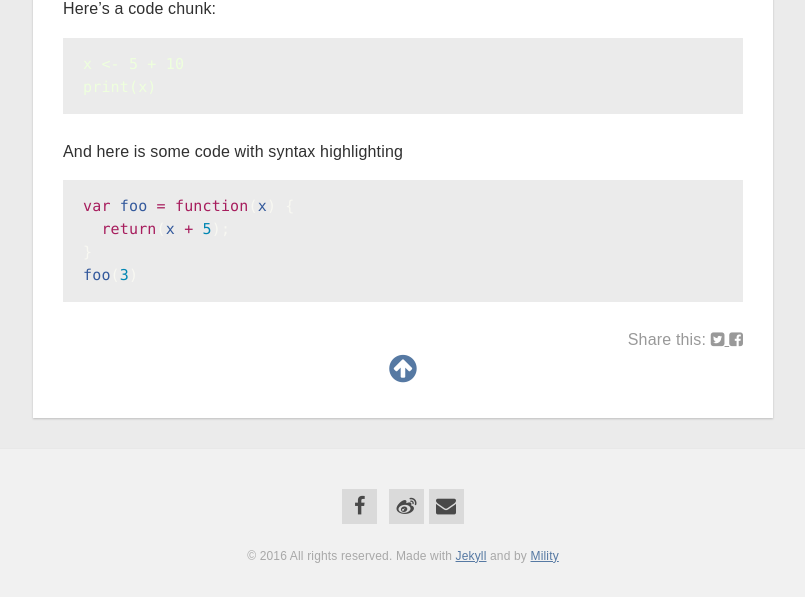
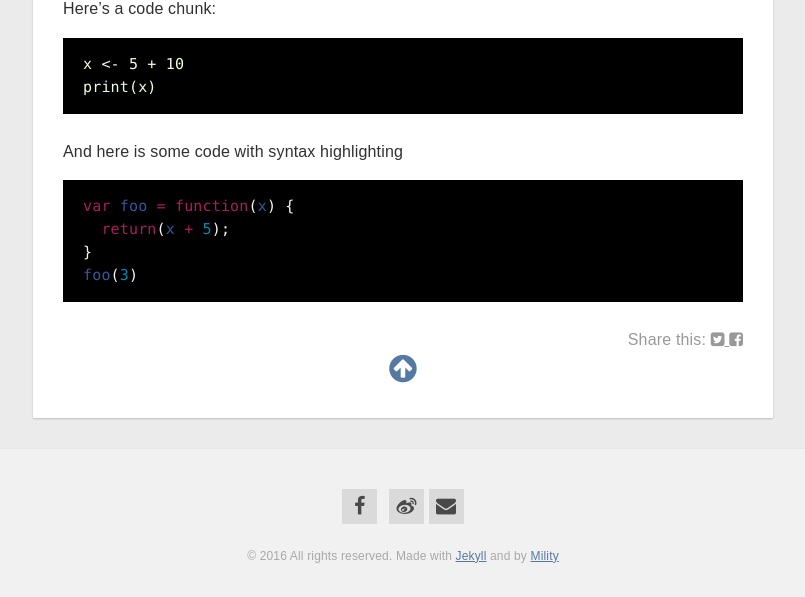
Before and after one commit to Mility/Mility.github.io, a Jekyll site: the page built from _posts/2016-02-24-just-a-test.md, in a window 1280 px wide. Shown: the part 1044-1641 px from the top of the page, without its empty margins (237-1042 px from the left). Built offline with Jekyll 4.4.1, drawn with Linux system fonts in a browser that asks for light colours; nearby versions of some CDN libraries.

Commit message:
Update _syntax.scss

```diff
--- a/_sass/_syntax.scss
+++ b/_sass/_syntax.scss
@@ -7,9 +7,9 @@
     top: 10px;
     bottom: 25px;
   };
-/*把表格背景墙改为#F7F7F7 再改为#AAB2BD*/
+/*把表格背景墙改为#F7F7F7 再改为#EBEBEB*/
   &, .hll, pre {
-    background-color: #EBEBEB;
+    background-color: #000000;
     border: none;
   }
 
@@ -45,7 +45,7 @@
   .err { color: #960050; background-color: #1e0010 } /* Error */
   .k { color: #a71d5d } /* Keyword */
   .l { color: #0086B3 } /* Literal */
-  .n { color: #000000 } /* Name f8f8f2*/
+  .n { color: #f8f8f2 } /* Name f8f8f2*/
   .o { color: #a71d5d } /* Operator #a71d5d*/
   .p { color: #f8f8f2 } /* Punctuation f8f8f2 */
   .cm { color: #75715e } /* Comment.Multiline */
```
